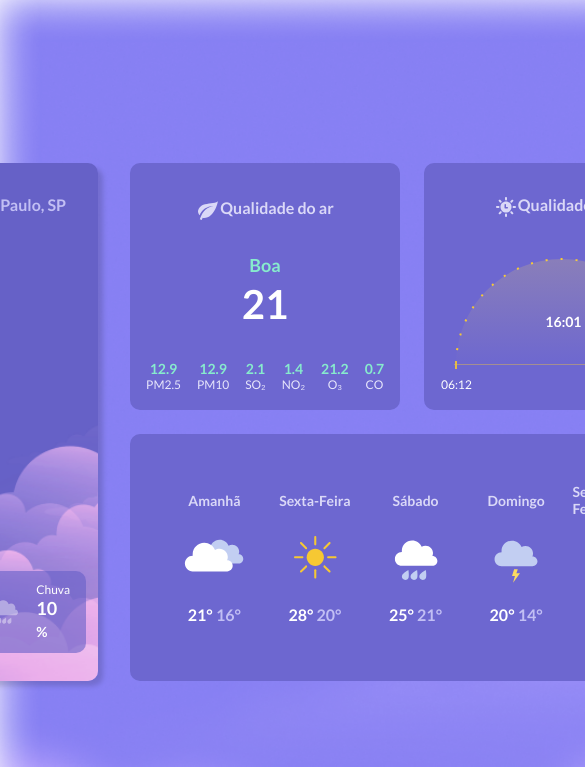
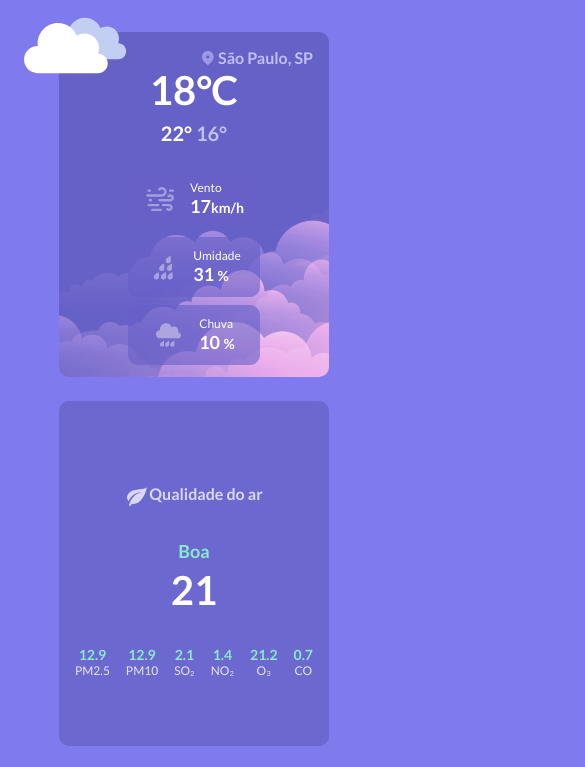
Before and after one commit to viviansanchez/bora-codar-10-rocketseat, a plain HTML site: page index.html in a window 390 px wide. Shown: the top 767 px of the page, 585 px wide, since content can reach past the window. Drawn offline with Linux system fonts and the light colour scheme.

Commit message:
add media queries

```diff
--- a/assets/src/media-query.css
+++ b/assets/src/media-query.css
@@ -1 +1,120 @@
-/* tamanho maximo 1 fica ok a versão desktop é 1080px. dos disso transformar o grid todo em uma coluna?  */
+@media (max-width: 1060px) {
+  body {
+    background-image: none;
+    background-color: #7f7aed;
+    /* height: fit-content; */
+  }
+
+  main {
+    display: grid;
+    grid-template-areas:
+      "A A"
+      "B C"
+      "D D";
+    max-width: 37.5rem;
+    padding-left: 0.875rem;
+  }
+
+  .temperature-now {
+    grid-area: A;
+  }
+
+  .air-quality {
+    grid-area: B;
+  }
+
+  .sun-time {
+    grid-area: C;
+  }
+
+  .week-weather {
+    grid-area: D;
+  }
+
+  .box-shadow {
+    -webkit-box-shadow: none;
+    -moz-box-shadow: none;
+    box-shadow: none;
+  }
+
+  .temperature-now {
+    margin-right: 0;
+    background-image: none;
+    background-color: #6d67d0;
+  }
+
+  .temperature-now > img {
+    width: 7rem;
+    height: 7rem;
+    top: -2.5rem;
+    left: -2.5rem;
+  }
+
+  .temperature-now .current-location {
+    top: 1rem;
+    right: 1rem;
+  }
+
+  .temperature-now .temperature {
+    margin-bottom: 1.5rem;
+  }
+
+  .temperature-now .temperature h2 {
+    margin-top: 2rem;
+    font-size: 2.5rem;
+    line-height: 3.3rem;
+  }
+
+  .sun-time {
+    display: flex;
+    flex-direction: column;
+    align-items: center;
+  }
+
+  .sun-time img {
+    max-width: 18.75rem;
+  }
+}
+
+@media (max-width: 610px) {
+  body {
+    height: auto;
+  }
+
+  main {
+    max-width: 300px;
+    margin: 2rem 0;
+
+    grid-template-areas:
+      "A"
+      "B"
+      "C"
+      "D";
+  }
+
+  .temperature-now {
+    background-image: url(../images/section-background.png);
+    background-repeat: no-repeat;
+    background-size: cover;
+  }
+
+  .temperature-now .statistics-wrapper {
+    grid-template-columns: 1fr;
+    grid-template-rows: 1fr 1fr 1fr;
+  }
+
+  .sun-time img {
+    max-width: 200px;
+  }
+
+  .week-weather {
+    grid-template-columns: 1fr;
+  }
+
+  .week-weather .next-days-weather-wrapper {
+    border-radius: 10px;
+    -webkit-box-shadow: 1px 0px 8px 2px rgba(0, 0, 0, 0.26);
+    -moz-box-shadow: 1px 0px 8px 2px rgba(0, 0, 0, 0.26);
+    box-shadow: 1px 0px 8px 2px rgba(0, 0, 0, 0.26);
+  }
+}
--- a/assets/src/style.css
+++ b/assets/src/style.css
@@ -7,7 +7,8 @@ body {
   height: 100vh;
   display: grid;
   place-content: center;
-  background: url(../images/Background.png) no-repeat;
+  background-image: url(../images/Background.png);
+  background-repeat: no-repeat;
   background-size: cover;
 
 }
```
